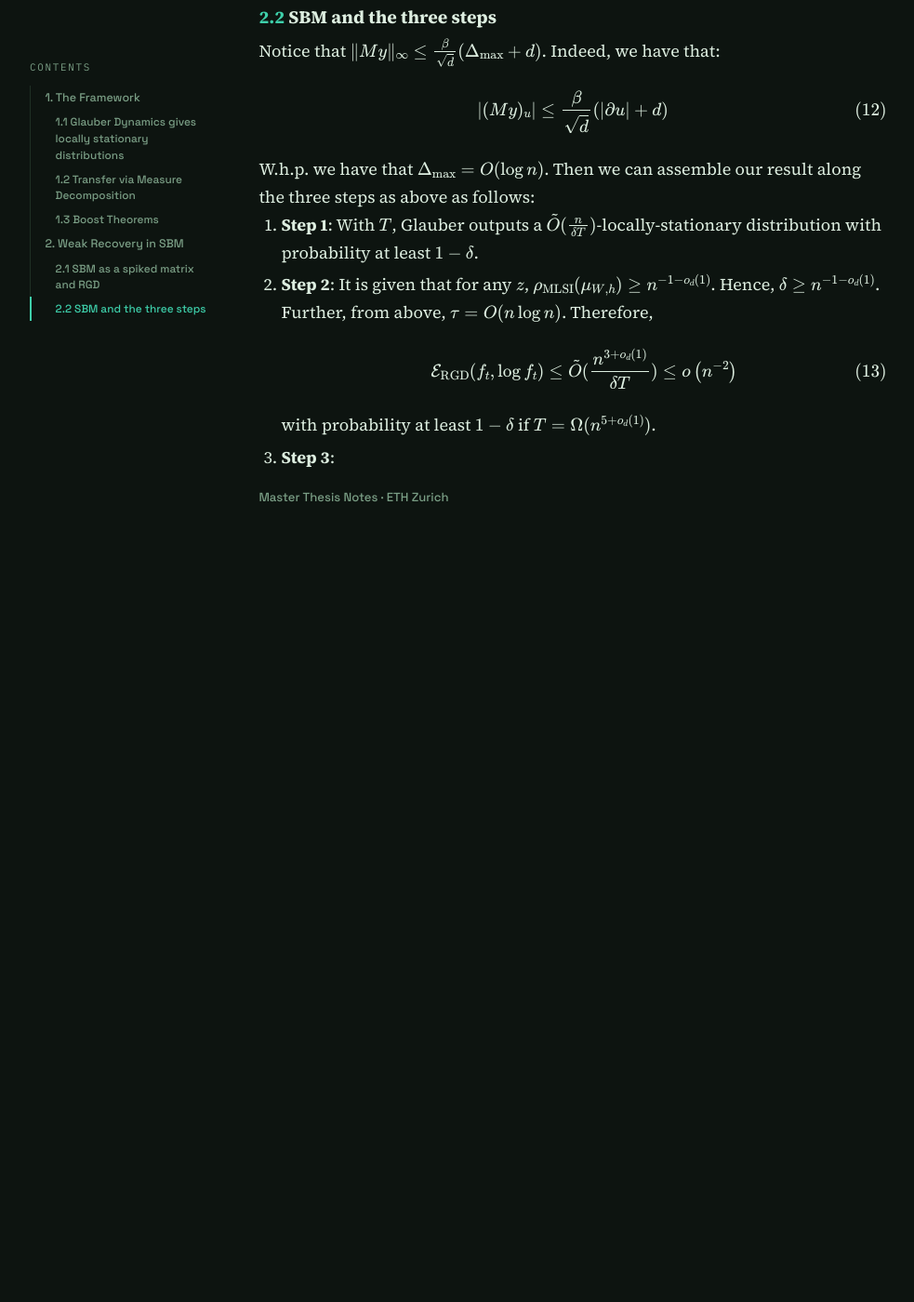
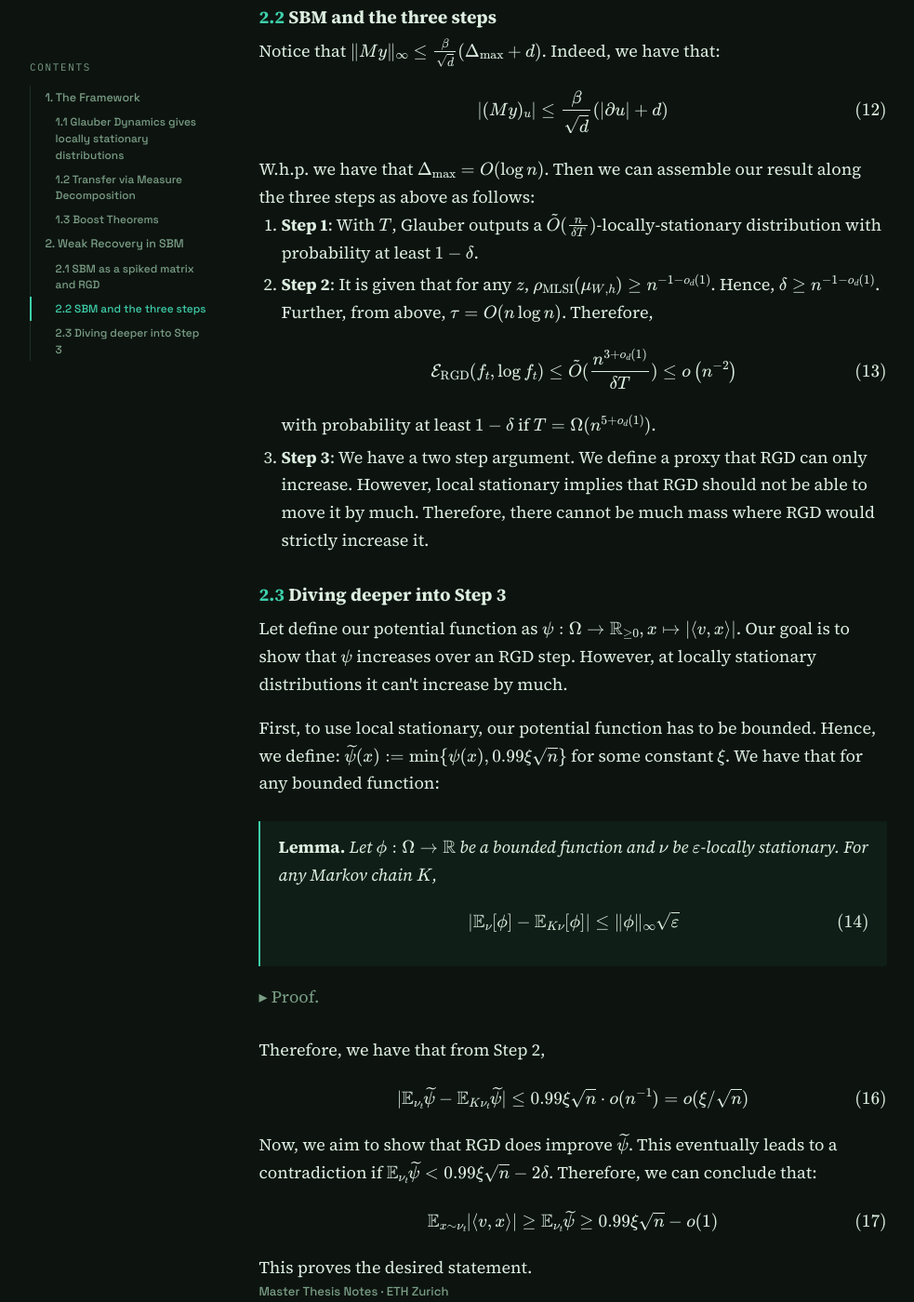
Before and after one commit to shmoshua/shmoshua.github.io, a Jekyll site: the page built from _posts/2026-10-13-locally-stationary-distributions.html, in a window 1280 px wide and 1400 px high, scrolled down 3844 px. Shown: the whole window at 93% size, without its empty margins (24-1007 px from the left). Built offline with Jekyll 4.4.1, drawn with Linux system fonts in a browser that asks for light colours; before the commit the page ends 4390 px from its top, so only the background shows below that.

Commit message:
local post

```diff
--- a/_layouts/post.html
+++ b/_layouts/post.html
@@ -24,7 +24,10 @@
         Ent: '\\operatorname{Ent}',
         norm: ['\\left\\lVert #1 \\right\\rVert', 1],              // \norm{x}
         inner: ['\\left\\langle #1, #2 \\right\\rangle', 2],        // \inner{x}{y}
-        dirchform: ['\\mathcal E_{#1} ( #2, #3)',3]
+        dirchform: ['\\mathcal E_{#1} ( #2, #3)',3],
+        wt: ['\\widetilde #1',1],
+        eps: ['\\varepsilon']
+
       }
     },
     };
--- a/_posts/2026-10-13-locally-stationary-distributions.html
+++ b/_posts/2026-10-13-locally-stationary-distributions.html
@@ -155,8 +155,56 @@ Then we can assemble our result along the three steps as above as follows:
       $$
       with probability at least $1-\delta$ if $T=\Omega(n^{5+o_d(1)})$.
   </li>
-  <li> <b>Step 3</b>:
+  <li> <b>Step 3</b>: We have a two step argument. We define a proxy that RGD can only increase.
+    However, local stationary implies that RGD should not be able to move it by much. Therefore, there cannot be much mass where RGD would strictly increase it.
   </li>
+</ol>
+
+<h3 class="numbered"> Diving deeper into Step 3</h3>
+<p>
+Let define our potential function as $\psi:\Omega \to \R_{\ge 0},x\mapsto |\langle v,x\rangle|$.
+Our goal is to show that $\psi$ increases over an RGD step. However, at locally stationary distributions it can't increase by much.
+</p>
+
+<p>
+First, to use local stationary, our potential function has to be bounded. Hence, we define:
+$\wt{\psi}(x):=\min\{\psi(x), 0.99\xi \sqrt n\}$ for some constant $\xi$. We have that for any bounded function:
+</p>
 
 
-</ol>
+<div class="box theorem">
+  <div class="box-title">Lemma</div>
+  <p class="statement">
+    Let $\phi:\Omega \to \R$ be a bounded function and $\nu$ be $\varepsilon$-locally stationary.
+    For any Markov chain $K$,
+    $$
+      |\E_{\nu}[\phi]-\E_{K\nu}[\phi]|\le \|\phi\|_\infty \sqrt{\eps}
+    $$
+  </p>
+</div>
+
+<details class="proof">
+  <summary></summary>
+  <p>
+    We have that:
+    $$
+    \begin{aligned}
+      |\E_{\nu}[\phi]-\E_{K\nu}[\phi]|
+      &\le 2\|\phi\|_\infty \cdot d_{\text{TV}}(\nu, K\nu)\le \|\phi\|_\infty \sqrt{\dirchform{K}{f}{\log f}}
+    \end{aligned}
+    $$
+
+
+  </p>
+  <p class="proof-end">∎</p>
+</details>
+
+Therefore, we have that from Step 2,
+$$
+  |\E_{\nu_t}\wt{\psi}- \E_{K\nu_t}\wt{\psi}|\le 0.99 \xi \sqrt{n}\cdot o(n^{-1})= o(\xi / \sqrt{n})
+$$
+Now, we aim to show that RGD does improve $\wt{\psi}$. This eventually leads to a contradiction if $\E_{\nu_t}\wt{\psi}< 0.99\xi\sqrt{n}-2\delta$. Therefore, we can conclude that:
+$$
+  \E_{x\sim \nu_t}|\langle v, x\rangle|\ge \E_{\nu_t}\wt{\psi}\ge 0.99\xi \sqrt{n}-o(1)
+$$
+This proves the desired statement.
```
